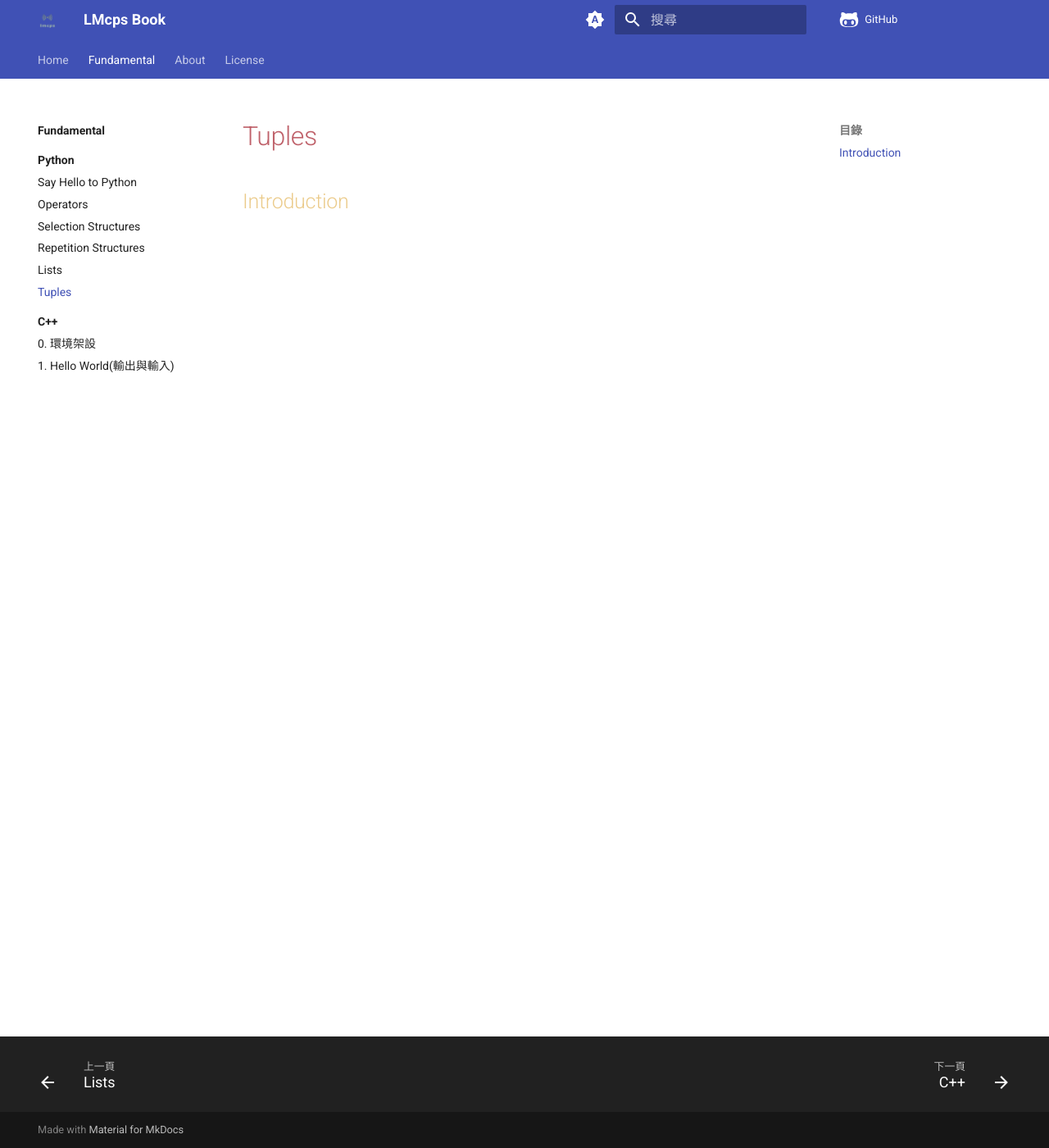
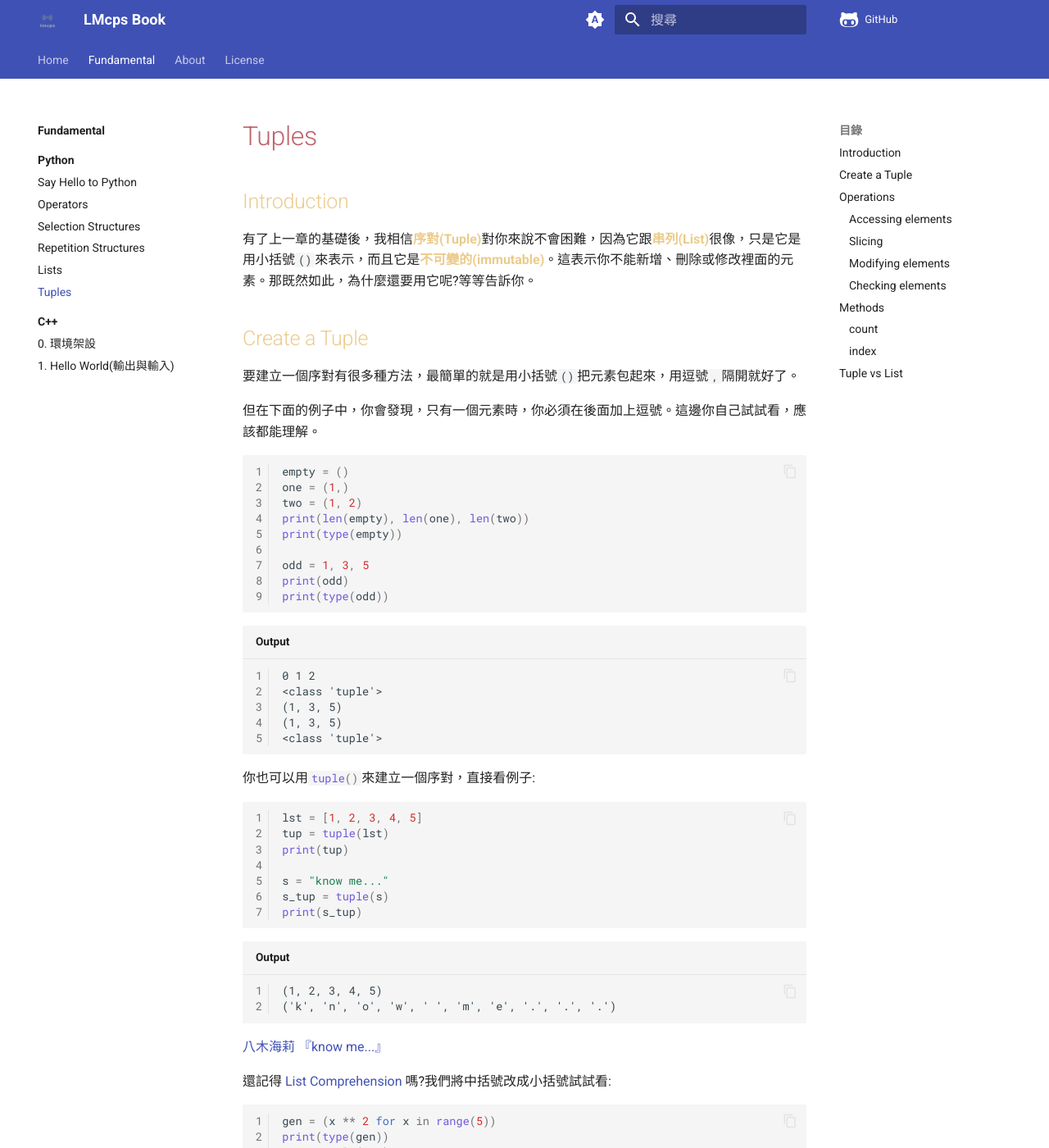
Before and after one commit to cheung4843/ZestAlgo, an MkDocs documentation site: the page built from docs/fundamental/python/tuples.md, in a window 1280 px wide and 1400 px high. Shown: the whole window at 82% size. Built offline with MkDocs 1.6.1 and Material for MkDocs 9.7.7, drawn with Linux system fonts in a browser that asks for light colours; comment, search, counter and statistics services are not loaded; some of the changed text lies outside the part shown.

Commit message:
modified: list.md, tuples.md
Content updated

````diff
--- a/docs/fundamental/python/tuples.md
+++ b/docs/fundamental/python/tuples.md
@@ -1,2 +1,189 @@
 # Tuples
 ## Introduction
+有了上一章的基礎後，我相信**序對(Tuple)**對你來說不會困難，因為它跟**串列(List)**很像，只是它是用小括號`()`來表示，而且它是**不可變的(immutable)**。這表示你不能新增、刪除或修改裡面的元素。那既然如此，為什麼還要用它呢?等等告訴你。
+
+## Create a Tuple
+要建立一個序對有很多種方法，最簡單的就是用小括號`()`把元素包起來，用逗號`,`隔開就好了。
+
+但在下面的例子中，你會發現，只有一個元素時，你必須在後面加上逗號。這邊你自己試試看，應該都能理解。
+
+```python linenums="1"
+empty = ()
+one = (1,)
+two = (1, 2)
+print(len(empty), len(one), len(two))
+print(type(empty))
+
+odd = 1, 3, 5
+print(odd)
+print(type(odd))
+```
+
+``` linenums="1" title="Output"
+0 1 2
+<class 'tuple'>
+(1, 3, 5)
+(1, 3, 5)
+<class 'tuple'>
+```
+
+你也可以用`#!python tuple()`來建立一個序對，直接看例子:
+
+```python linenums="1"
+lst = [1, 2, 3, 4, 5]
+tup = tuple(lst)
+print(tup)
+
+s = "know me..."
+s_tup = tuple(s)
+print(s_tup)
+```
+
+``` linenums="1" title="Output"
+(1, 2, 3, 4, 5)
+('k', 'n', 'o', 'w', ' ', 'm', 'e', '.', '.', '.')
+```
+
+[八木海莉 『know me...』](https://youtu.be/h5SoI5l7oYs?si=9u0QnORGTjOl-Kw4)
+
+還記得 [List Comprehension](lists.md#list-comprehension) 嗎?我們將中括號改成小括號試試看:
+
+```python linenums="1"
+gen = (x ** 2 for x in range(5))
+print(type(gen))
+tup = tuple(gen)
+print(tup)
+```
+
+``` linenums="1" title="Output"
+<class 'generator'>
+(0, 1, 4, 9, 16)
+```
+
+你會發現，結果並非是你預期的序對，而是**產生器(Generator)**，你還需要使用`#!python tuple()`來轉換。
+
+至於為什麼要用**產生器(Generator)**，我會在未來的章節跟你說明，又挖坑了。
+
+那麼加法跟乘法呢?跟**串列(List)**一樣，你可以用加法來合併兩個序對，用乘法來複製序對。
+
+```python linenums="1"
+a = (1, 2, 3)
+b = 4, 5, 6
+c = a + b
+print(c)
+
+d = a * 2 + b
+print(d)
+```
+
+``` linenums="1" title="Output"
+(1, 2, 3, 4, 5, 6)
+(1, 2, 3, 1, 2, 3, 4, 5, 6)
+```
+
+## Operations
+### Accessing elements
+跟**串列(List)**一樣，你可以用索引來存取序對中的元素，也可以用負索引來從後存取。
+
+```python linenums="1"
+t = (1, 2, 3, 4, 5)
+print(t[0], t[-1])
+```
+
+``` linenums="1" title="Output"
+1 5
+```
+
+### Slicing
+同樣的，你也可以用切片來取得序對中的子序對。
+
+```python linenums="1"
+t = (1, 2, 3, 4, 5)
+print(t[1:3])
+print(t[:3])
+print(t[3:])
+print(t[:])
+```
+
+``` linenums="1" title="Output"
+(2, 3)
+(1, 2, 3)
+(4, 5)
+(1, 2, 3, 4, 5)
+```
+
+### Modifying elements
+但是你不能修改序對中的元素，這是**不可變的(immutable)**，是有折衷的方法啦，就是把序對轉換成串列，再轉換回來。
+
+```python linenums="1"
+cat_tup = ("😸", "😺", "😻")
+
+cat_lst = list(cat_tup)
+cat_lst[1] = "😼"
+cat_tup = tuple(cat_lst)
+print(cat_tup)
+
+cat_tup[1] = "😽"
+print(cat_tup)
+```
+
+``` linenums="1" title="Output"
+('😸', '😼', '😻')
+TypeError: 'tuple' object does not support item assignment
+```
+
+### Checking elements
+你可以用 `#!python in` 來檢查元素是否在序對中，這跟串列是一樣的。
+
+```python linenums="1"
+fib = (0, 1, 1, 2, 3, 5, 8)
+print(0 not in fib)
+print(5 in fib)
+```
+
+``` linenums="1" title="Output"
+False
+True
+```
+
+!!! question
+    對於長度為 $n$ 的無序序對，要檢查某個元素是否存在於序對中，最好的情況下，需要檢查多少次?
+
+又是熟悉的問題，你可以的。
+
+## Methods
+因為序對是**不可變的(immutable)**，所以只有兩個方法，一個是`#!python count()`，一個是`#!python index()`，你可以自己試試看。
+
+### count
+`#!python count()` 會回傳括號內的元素在序對中出現的次數，當然 List 也有這個方法，但前面我並沒有提，因為可以放在這裡水內容(X
+
+```python linenums="1"
+t = ((1, 2), (3, 4), 6, 6, [7, 8])
+print(t.count(1))
+print(t.count([7, 8]))
+print(t.count(6))
+```
+
+``` linenums="1" title="Output"
+0
+1
+2
+```
+
+### index
+`#!python index()` 會回傳括號內的元素在序對中的索引，一樣的，List 也有這個方法。
+
+```python linenums="1"
+t = ("Love Me Again", "John Newman", 2013)
+print(t.index("John Newman"))
+print(t.index(2014))
+```
+
+``` linenums="1" title="Output"
+1
+ValueError: tuple.index(x): x not in tuple
+```
+
+[John Newman - Love Me Again](https://youtu.be/CfihYWRWRTQ?si=5Hw30F-5g6N8lrnA)
+
+## Tuple vs List
````
Also changed, not shown: docs/fundamental/python/lists.md (+21 -0 lines).
